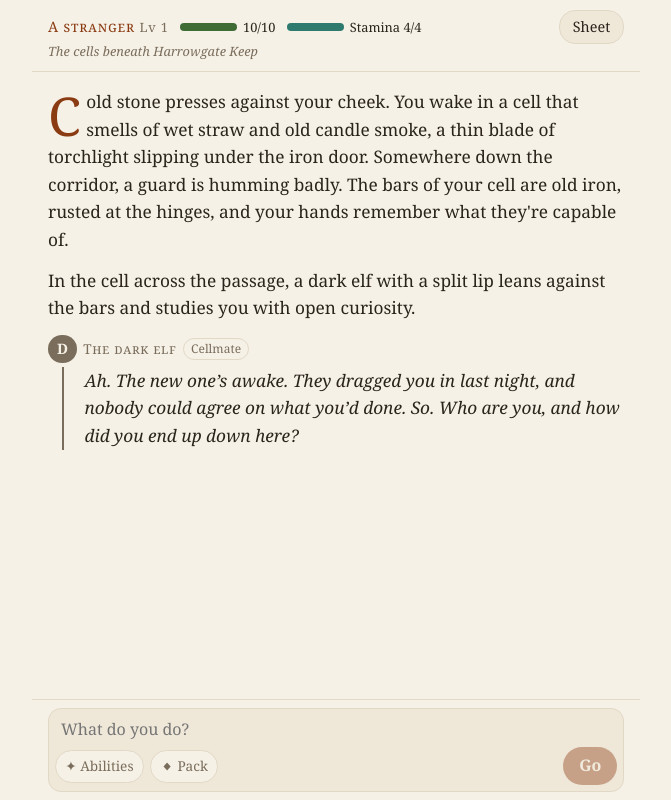
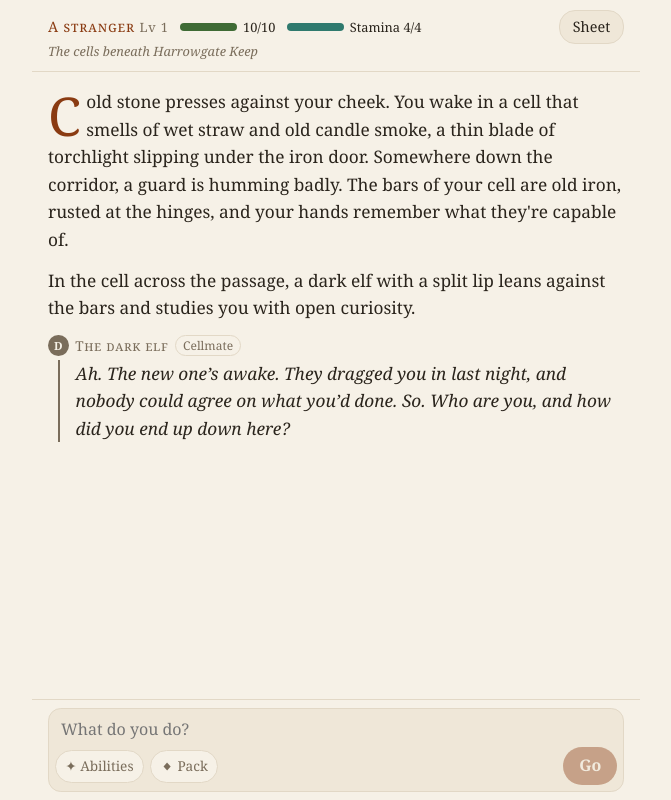
Before and after one commit to jamesalexanderraine-dev/ai-tabletop-rpg, a Next.js app: page / in a window 1280 px wide. Both pictures are taken after a click on the button 640 px from the left and 302 px from the top of the page. Shown: the whole page, without its empty margins (304-975 px from the left). Built offline with nearby package versions, Linux system fonts and the light colour scheme.

Commit message:
Make speaker circles 8px smaller
Co-Authored-By: Claude Opus 5.5 <noreply@anthropic.com>
Claude-Session: https://claude.ai/code/session_01PTvFAV44XnAmQH6KM99Wbt

```diff
--- a/src/app/globals.css
+++ b/src/app/globals.css
@@ -1051,15 +1051,16 @@ textarea {
   flex: none;
   display: grid;
   place-items: center;
-  width: 1.8rem;
-  height: 1.8rem;
+  /* 1.3rem: 8px smaller than the first version's 1.8rem. */
+  width: 1.3rem;
+  height: 1.3rem;
   border-radius: 50%;
   background: var(--muted);
   color: var(--bg);
   font-variant: normal;
   letter-spacing: 0;
   font-weight: 700;
-  font-size: 0.9rem;
+  font-size: 0.7rem;
 }
 
 .say.friendly .avatar,
@@ -1089,8 +1090,8 @@ textarea {
 
 /* The quote's rule runs down from the middle of the face; the words line up with the name. */
 .narration .quote {
-  margin: 0 0 0 0.85rem;
-  padding-left: 1.3rem;
+  margin: 0 0 0 0.6rem;
+  padding-left: 1rem;
   border-left: 2px solid var(--muted);
   font-style: italic;
   white-space: pre-wrap;
```
